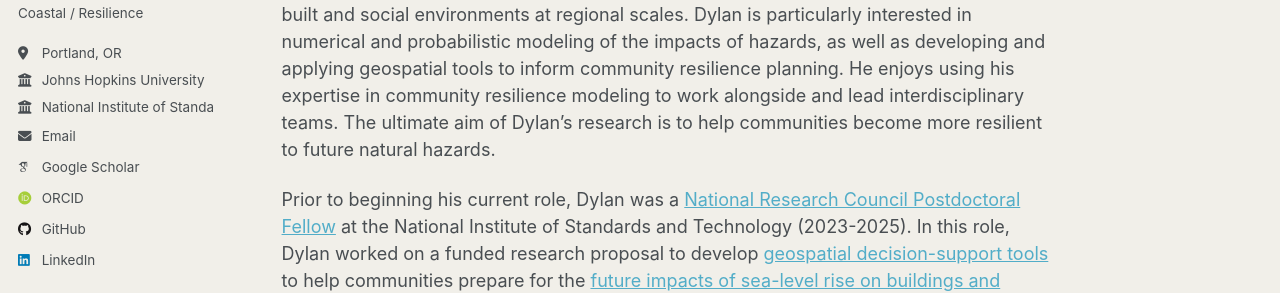
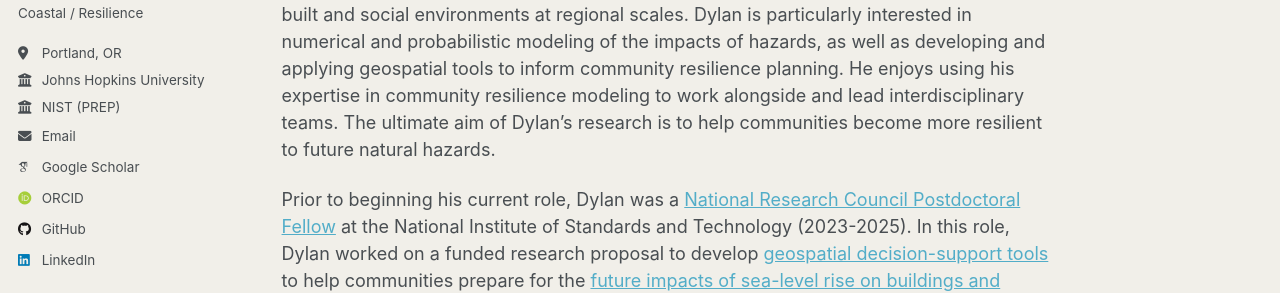
Before and after one commit to 22dylan/22dylan.github.io, a Jekyll site: the page built from _pages/about.md, in a window 1280 px wide. Shown: the part 272-565 px from the top of the page. Built offline with Jekyll 4.4.1, drawn with Linux system fonts in a browser that asks for light colours; some web fonts are replaced; a script that is not in the unit is left out.

Commit message:
update employer 2

```diff
--- a/_config.yml
+++ b/_config.yml
@@ -28,7 +28,7 @@ author:
   bio              : "Coastal / Resilience"
   location         : "Portland, OR"
   employer         : "Johns Hopkins University"
-  employer2        : "National Institute of Standards and Technology (PREP)"
+  employer2        : "NIST (PREP)"
   uri              : # URL
   email            : "dylan.sanderson@nist.gov"
 
--- a/markdown_generator/talks.csv
+++ b/markdown_generator/talks.csv
@@ -11,6 +11,7 @@ sing IN-CORE to develop a spatially explicit decision support framework to incre
 Envisioning coastal resilience through alternative futures modeling: A graduate student perspective,conference,ctalk3,10th Annual Northwest Climate Conference,2019,"Portland, OR",,
 "Deaggregation of multi-hazard damages, losses, risks, and connectivity: An application to the joint seismic-tsunami hazard at Seaside, OR",conference,ctalk2,Young Coastal Scientists and Engineers Conference-Americas,2019,"Corvallis, OR",,
 Use of a probabilistic storm database in Monte Carlo lifecycle modeling,conference,ctalk1,Young Coastal Scientists and Engineers Conference-Americas,2017,"Dauphin Island, AL",,
+Waves and the Built Environment with XBeach,invited-talk,italk9,Hurricane ian Workshop #3,2025,"Alexandria, VA",,
 Building Your Professional Brand: The Importance of Networking and Establishing a Research Story,invited-talk,italk8,NHERI Natural Hazards Research Summit 2024,2014,"College Park, MD",,
 Simulating Mitigation in IN-CORE: Seaside Testbed,invited-talk,italk7,NIST Community Resilience Center of Excellence (CoE) Semi-Annual Meeting Public Webinar,2024,"Fort Collins, CO",,
 Introduction to community resilience modeling with IN-CORE,invited-talk,italk6,Guest lecture for OSU course CE 640: Community Resilience ,2024,"Corvallis, OR",,
@@ -31,4 +32,4 @@ Parcel-level decision support framework using pyIncore: An application to seismi
 Nearshore numerical methods,presentation,ptalk4,USACE Coastal and Hydraulics Laboratory Symposium,2017,"Vicksburg, MS",,
 Probabilistic lifecycle analysis modeling with Beach-fx and G2CRM,presentation,ptalk3,Coastal Science and Engineering Collaborative,2017,"Galveston, TX",,
 A demonstration of the representative storm selection tool,presentation,ptalk2,USACE Coastal and Hydraulics Laboratory Research Forum Seminar,2017,"Vicksburg, MS",,
-An overview of the Coastal and Hydraulics Laboratory / Probabilistic life-cycle analysis modeling,presentation,ptalk1,MTS/SNAME Student Meeting,2017,"College Station, TX",
+An overview of the Coastal and Hydraulics Laboratory / Probabilistic life-cycle analysis modeling,presentation,ptalk1,MTS/SNAME Student Meeting,2017,"College Station, TX",,
```
